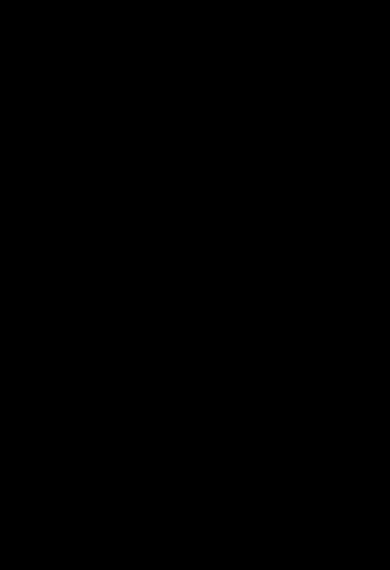
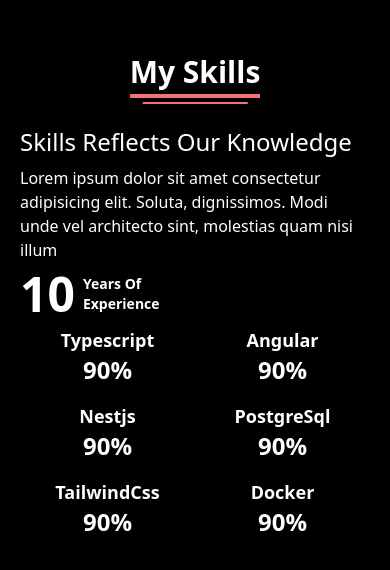
Before and after one commit to jhorjanmartinez/curriculum-vitae, an Angular app: page / in a window 390 px wide. Shown: the part 1838-2408 px from the top of the page. Before the commit the page ends 1688 px from the top, so only its background shows below. Built offline with nearby package versions, Linux system fonts and the light colour scheme.

Commit message:
feat(skills): add skills section component with responsive mobile layout

```diff
--- a/src/app/app.module.ts
+++ b/src/app/app.module.ts
@@ -5,12 +5,14 @@
 import { AppComponent } from './app.component';
 import { HomePageComponent } from './jhorjanDev/pages/home-page/home-page.component';
 import { AboutMePageComponent } from './jhorjanDev/pages/about-me-page/about-me-page.component';
+import { MySkillsComponent } from './jhorjanDev/pages/my-skills/my-skills.component';
 
 @NgModule({
   declarations: [
     AppComponent,
     HomePageComponent,
-    AboutMePageComponent
+    AboutMePageComponent,
+    MySkillsComponent
   ],
   imports: [
     BrowserModule,
--- a/src/app/jhorjanDev/pages/home-page/home-page.component.html
+++ b/src/app/jhorjanDev/pages/home-page/home-page.component.html
@@ -85,7 +85,7 @@
 
   <main class="px-5 pt-12">
     <section
-      class="home h-[calc(100dvh-3rem)] pt-3 w-full flex justify-center items-center flex-col sm:px-10 md:px-16 lg:flex-row lg:gap-x-32 lg:pt-14 lg:min-h-[calc(100dvh-56px)]"
+      class="home h-[calc(100dvh-3rem)] pt-3 w-full flex justify-center items-center flex-col sm:px-10 md:px-16 lg:flex-row lg:gap-x-32 lg:pt-14 lg:min-h-[calc(100dvh-56px)] lg:px-0"
     >
       <div class="home-img flex justify-center">
         <img
@@ -151,5 +151,6 @@
     </section>
 
     <app-about-me-page></app-about-me-page>
+    <app-my-skills></app-my-skills>
   </main>
 </body>
--- /dev/null
+++ b/src/app/jhorjanDev/pages/my-skills/my-skills.component.html
@@ -0,0 +1,53 @@
+<section class="pt-12">
+  <div
+    class="h-[calc(100dvh-3rem)] w-full flex justify-center items-center flex-col"
+  >
+    <div
+      class="title relative mb-7 text-white text-3xl font-semibold pb-2 lg:mb-10 before:content-[''] before:absolute before:h-1 before:w-full before:bg-red-400 before:left-0 before:bottom-0"
+    >
+      <span
+        class="relative text-white text-3xl font-semibold pb-2 sm:text-4xl md:text-5xl lg:text-3xl xl:text-4xl after:content-[''] after:absolute after:h-[2px] after:w-[80%] after:bg-red-400 after:left-1/2 after:-bottom-1 after:-translate-x-1/2"
+        >My Skills</span
+      >
+    </div>
+
+    <!-- contenedor principal -->
+    <div class="w-full grid lg:grid-cols-2 lg:gap-x-20">
+      <div>
+        <div>
+          <h2
+            class="text-white text-2xl font-medium mb-2 sm:text-3xl md:text-5xl md:mb-9 lg:text-3xl lg:my-2 xl:text-[28px] xl:mb-4"
+          >
+            Skills Reflects Our Knowledge
+          </h2>
+          <p
+            class="text-base mb-2 sm:mb-4 sm:text-xl md:text-[28px] md:mb-8 lg:text-lg xl:text-xl"
+          >
+            Lorem ipsum dolor sit amet consectetur adipisicing elit. Soluta,
+            dignissimos. Modi unde vel architecto sint, molestias quam nisi
+            illum
+          </p>
+        </div>
+
+        <div class="flex items-center gap-x-2 mb-2 font-bold sm:mb-4 md:mb-8">
+          <span class="text-5xl sm:text-6xl md:text-7xl">10</span>
+          <p class="w-20 text-sm sm:text-xl md:text-3xl md:w-40">
+            Years Of Experience
+          </p>
+        </div>
+      </div>
+
+      <!-- skills -->
+      <div class="grid grid-cols-2 gap-y-4">
+        <div *ngFor="let item of skills" class="flex flex-col items-center">
+          <h3 class="text-lg font-semibold sm:text-xl md:text-3xl">
+            {{ item.name }}
+          </h3>
+          <p class="text-2xl font-bold sm:text-3xl md:text-4xl">
+            {{ item.porcentaje }}
+          </p>
+        </div>
+      </div>
+    </div>
+  </div>
+</section>
--- /dev/null
+++ b/src/app/jhorjanDev/pages/my-skills/my-skills.component.ts
@@ -0,0 +1,17 @@
+import { Component } from '@angular/core';
+
+@Component({
+  selector: 'app-my-skills',
+  templateUrl: './my-skills.component.html',
+  styleUrl: './my-skills.component.css',
+})
+export class MySkillsComponent {
+  public skills: { name: string; porcentaje: string }[] = [
+    { name: 'Typescript', porcentaje: '90%' },
+    { name: 'Angular', porcentaje: '90%' },
+    { name: 'Nestjs', porcentaje: '90%' },
+    { name: 'PostgreSql', porcentaje: '90%' },
+    { name: 'TailwindCss', porcentaje: '90%' },
+    { name: 'Docker', porcentaje: '90%' },
+  ];
+}
```
Also changed, not shown: src/app/jhorjanDev/pages/my-skills/my-skills.component.css (added).
